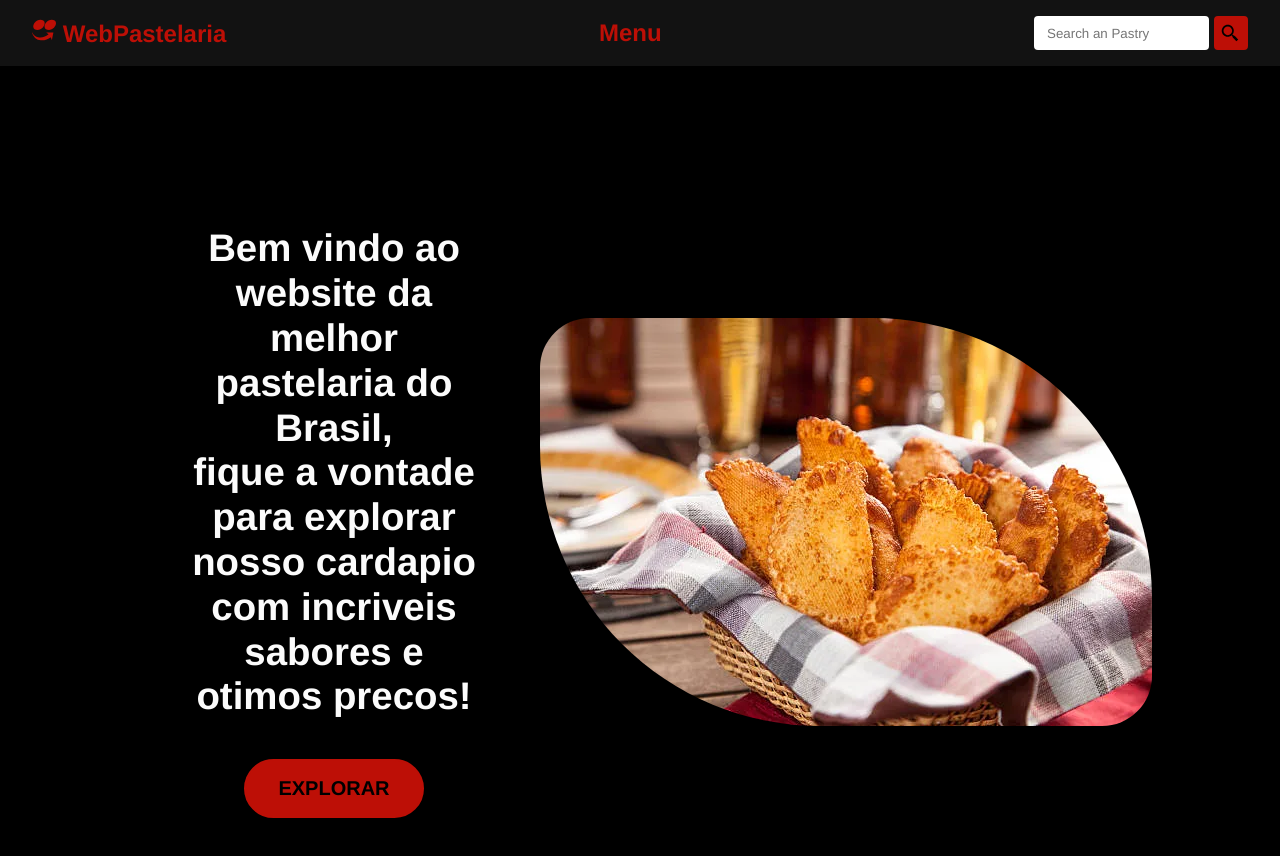
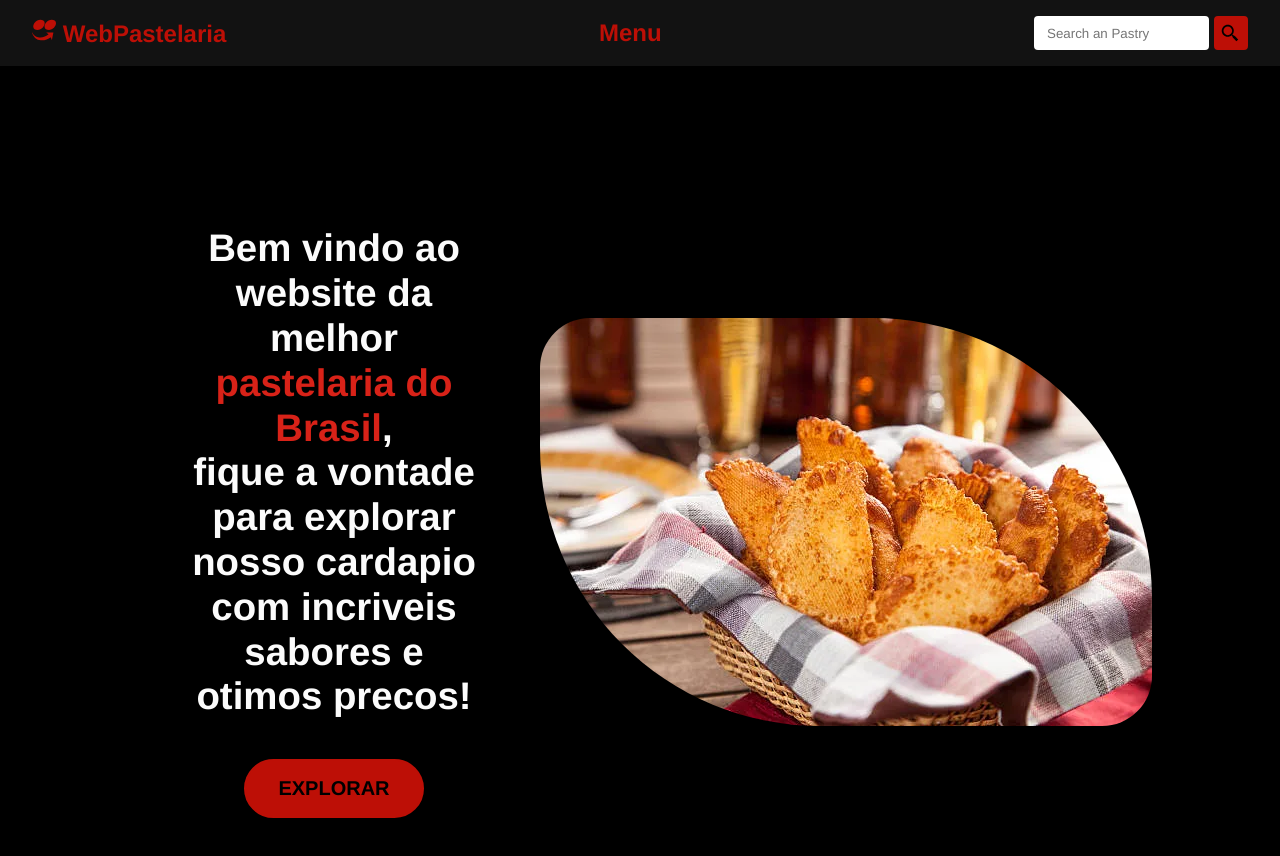
Before and after one commit to devLucasAquino/pastelaria-web, a React (Vite) app: page / in a window 1280 px wide. Shown: the top 856 px of the page. Built offline with nearby package versions, Linux system fonts and the light colour scheme.

Commit message:
added span at home

```diff
--- a/src/pages/Home.css
+++ b/src/pages/Home.css
@@ -27,6 +27,10 @@
     color: #fbfbfb;
 }
 
+.home header section span{
+    color: #d82218
+}
+
 .home header section button{
     padding: 1rem 2rem;
     font-size: 20px;
--- a/src/pages/Home.jsx
+++ b/src/pages/Home.jsx
@@ -9,7 +9,7 @@ const Home = () => {
         <div className='home'>
             <header>
                 <section>
-                    <h2>Bem vindo ao website da melhor <br></br>pastelaria do Brasil, <br></br>
+                    <h2>Bem vindo ao website da melhor <br></br><span>pastelaria do Brasil</span>, <br></br>
                         fique a vontade para explorar <br></br>nosso cardapio com incriveis
                         sabores e otimos precos!
                     </h2>
```
